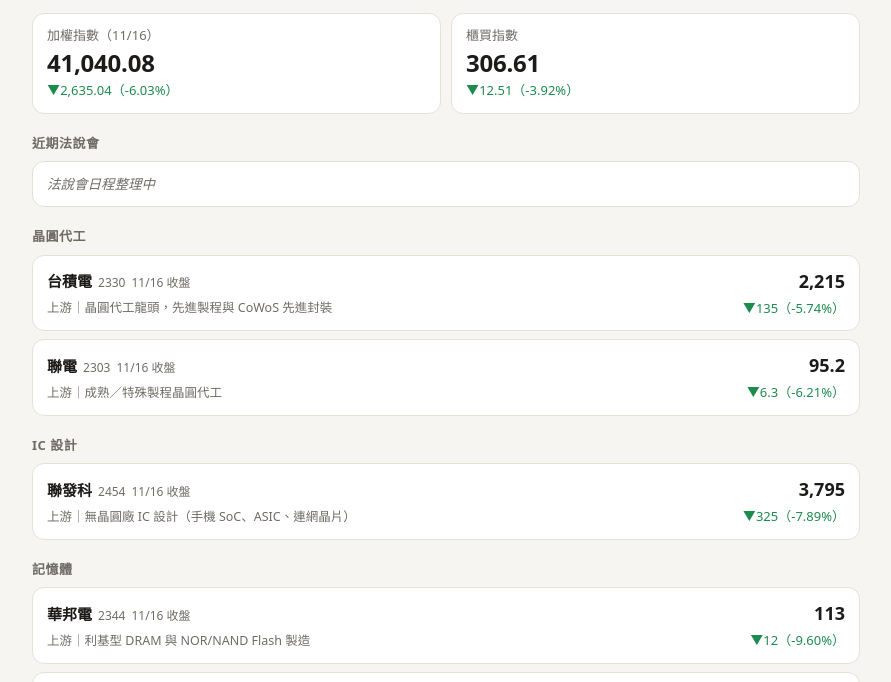
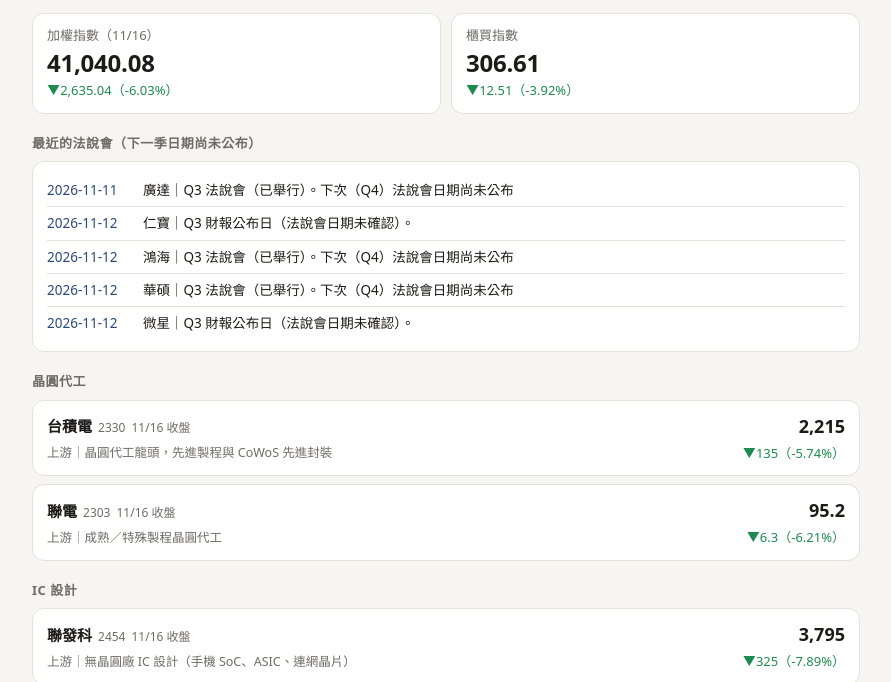
Before and after one commit to 021404anderson-commits/tw-stock-tracker, a plain HTML site: page index.html in a window 1280 px wide. Shown: the part 78-760 px from the top of the page, without its empty margins (194-1085 px from the left). Drawn offline with Linux system fonts and the light colour scheme.

Commit message:
補上 16 檔法說會日期與產品比重
Co-Authored-By: Claude Fable 5.2 <noreply@anthropic.com>
Claude-Session: https://claude.ai/code/session_01Kau2ETpzwZarinPX3BErhE

```diff
--- a/fundamentals.json
+++ b/fundamentals.json
@@ -1,4 +1,442 @@
 {
-  "_說明": "法說會與產品比重。每檔一筆，key 為股票代號。conference.date 用 YYYY-MM-DD；product_mix 的 pct 為百分比。",
-  "items": {}
+ "_說明": "法說會與產品比重，人工整理並附來源。key 為股票代號。",
+ "updated": "2026-11-17",
+ "items": {
+  "2330": {
+   "conference": {
+    "date": "2026-10-15",
+    "note": "Q3 法說會（已舉行）。下次（Q4）法說會日期尚未公布"
+   },
+   "mix_period": "2026 Q3・應用平台別",
+   "product_mix": [
+    {
+     "name": "HPC",
+     "pct": 68
+    },
+    {
+     "name": "智慧型手機",
+     "pct": 21
+    },
+    {
+     "name": "車用",
+     "pct": 4
+    },
+    {
+     "name": "物聯網",
+     "pct": 4
+    },
+    {
+     "name": "消費性電子",
+     "pct": 1
+    },
+    {
+     "name": "其他",
+     "pct": 2
+    }
+   ],
+   "mix_note": "製程別：2 奈米 8%、3 奈米 33%、5 奈米 28%、7 奈米 10%。「其他」為餘額推算。",
+   "sources": [
+    {
+     "title": "股感 Q3 法說會重點",
+     "url": "https://www.stockfeel.com.tw/%E5%8F%B0%E7%A9%8D%E9%9B%BB-2330-2026q3-%E6%B3%95%E8%AA%AA%E6%9C%83/"
+    }
+   ]
+  },
+  "2303": {
+   "conference": {
+    "date": "2026-10-28",
+    "note": "Q3 法說會（已舉行）。下次（Q4）法說會日期尚未公布"
+   },
+   "mix_period": "2026 Q3・應用別",
+   "product_mix": [
+    {
+     "name": "通訊",
+     "pct": 39
+    },
+    {
+     "name": "消費",
+     "pct": 32
+    },
+    {
+     "name": "電腦",
+     "pct": 13
+    },
+    {
+     "name": "其他",
+     "pct": 16
+    }
+   ],
+   "mix_note": "製程別：22/28 奈米 35%、40 奈米 16%、65 奈米 19%。",
+   "sources": [
+    {
+     "title": "淘金脈絡 Q3 法說整理",
+     "url": "https://vocus.cc/article/6ae29af2fd897800014c7150"
+    }
+   ]
+  },
+  "2454": {
+   "conference": {
+    "date": "2026-10-30",
+    "note": "Q3 法說會（已舉行）。下次（Q4）法說會日期尚未公布"
+   },
+   "mix_period": "2026 Q3・產品線別",
+   "product_mix": [
+    {
+     "name": "智慧裝置平台",
+     "pct": 58
+    },
+    {
+     "name": "手機",
+     "pct": 37
+    },
+    {
+     "name": "電源管理 IC",
+     "pct": 5
+    }
+   ],
+   "mix_note": "AI 加速器（ASIC）未單獨揭露 Q3 占比。",
+   "sources": [
+    {
+     "title": "淘金脈絡 Q3 法說整理",
+     "url": "https://vocus.cc/article/6ae478b3fd897800019f7237"
+    }
+   ]
+  },
+  "2344": {
+   "conference": {
+    "date": "2026-11-03",
+    "note": "Q3 法說會（已舉行）。下次（Q4）法說會日期尚未公布"
+   },
+   "mix_period": "2026 Q3・產品別",
+   "product_mix": [
+    {
+     "name": "DRAM（CMS）",
+     "pct": 58
+    },
+    {
+     "name": "Flash",
+     "pct": 32
+    },
+    {
+     "name": "邏輯 IC（新唐）",
+     "pct": 9
+    },
+    {
+     "name": "其他",
+     "pct": 1
+    }
+   ],
+   "mix_note": "記憶體應用別：通訊 31%、車用與工業 26%、消費 26%、電腦 17%。「其他」為餘額推算。",
+   "sources": [
+    {
+     "title": "股感 Q3 法說會重點",
+     "url": "https://www.stockfeel.com.tw/%E8%8F%AF%E9%82%A6%E9%9B%BB-2344-2026q3-%E6%B3%95%E8%AA%AA%E6%9C%83/"
+    }
+   ]
+  },
+  "2337": {
+   "conference": {
+    "date": "2026-10-27",
+    "note": "Q3 法說會（已舉行）。下次（Q4）法說會日期尚未公布"
+   },
+   "mix_period": "2026 Q3・產品別（母公司）",
+   "product_mix": [
+    {
+     "name": "NAND（含 eMMC）",
+     "pct": 47
+    },
+    {
+     "name": "NOR",
+     "pct": 46
+    },
+    {
+     "name": "ROM",
+     "pct": 5
+    },
+    {
+     "name": "晶圓代工",
+     "pct": 2
+    }
+   ],
+   "mix_note": "晶圓代工約 2–3%。",
+   "sources": [
+    {
+     "title": "淘金脈絡 Q3 法說整理",
+     "url": "https://vocus.cc/article/6ae13f24fd89780001b4bece"
+    }
+   ]
+  },
+  "3711": {
+   "conference": {
+    "date": "2026-10-29",
+    "note": "Q3 法說會（已舉行）。下次（Q4）法說會日期尚未公布"
+   },
+   "mix_period": "2026 Q3・事業別",
+   "product_mix": [
+    {
+     "name": "封測（ATM）",
+     "pct": 62
+    },
+    {
+     "name": "電子代工（EMS）",
+     "pct": 38
+    }
+   ],
+   "mix_note": "封測內：通訊 38%、運算 34%、車用／消費／其他 28%；凸塊／覆晶／晶圓級／SiP 51%、打線 24%、測試 17%。事業別含內部銷售，合計略高於 100%。",
+   "sources": [
+    {
+     "title": "淘金脈絡 Q3 法說整理",
+     "url": "https://vocus.cc/article/6ae435ecfd897800015b695a"
+    }
+   ]
+  },
+  "6510": {
+   "conference": {
+    "date": "2026-10-28",
+    "note": "Q3 法說會（已舉行）。下次（Q4）法說會日期尚未公布"
+   },
+   "mix_period": "2026 Q3・產品別",
+   "product_mix": [
+    {
+     "name": "晶圓測試",
+     "pct": 68
+    },
+    {
+     "name": "IC 測試",
+     "pct": 28
+    },
+    {
+     "name": "其他",
+     "pct": 4
+    }
+   ],
+   "mix_note": "應用別：HPC 65.9%。",
+   "sources": [
+    {
+     "title": "淘金脈絡 Q3 法說整理",
+     "url": "https://vocus.cc/article/6ae29d54fd897800014ce816"
+    }
+   ]
+  },
+  "2327": {
+   "conference": {
+    "date": "2026-10-29",
+    "note": "Q3 法說會（已舉行）。下次（Q4）法說會日期尚未公布"
+   },
+   "mix_period": "2026 Q3・產品別",
+   "product_mix": [
+    {
+     "name": "鉭質電容",
+     "pct": 23.7
+    },
+    {
+     "name": "磁性元件",
+     "pct": 22.3
+    },
+    {
+     "name": "MLCC",
+     "pct": 21.5
+    },
+    {
+     "name": "電阻",
+     "pct": 15.3
+    },
+    {
+     "name": "感測器",
+     "pct": 10.6
+    },
+    {
+     "name": "其他",
+     "pct": 6.6
+    }
+   ],
+   "mix_note": "應用別：AI 19.8%、工業 28.7%、車用 14.9%。",
+   "sources": [
+    {
+     "title": "淘金脈絡 Q3 法說整理",
+     "url": "https://vocus.cc/article/6ae321a8fd897800012986f9"
+    }
+   ]
+  },
+  "2308": {
+   "conference": {
+    "date": "2026-10-29",
+    "note": "Q3 法說會（已舉行）。下次（Q4）法說會日期尚未公布"
+   },
+   "mix_period": "2026 Q3・事業別",
+   "product_mix": [
+    {
+     "name": "電源及零組件",
+     "pct": 53.8
+    },
+    {
+     "name": "基礎設施",
+     "pct": 33.5
+    },
+    {
+     "name": "自動化",
+     "pct": 8.1
+    },
+    {
+     "name": "交通",
+     "pct": 4.6
+    }
+   ],
+   "mix_note": "占比由各事業營收換算。",
+   "sources": [
+    {
+     "title": "淘金脈絡 Q3 法說整理",
+     "url": "https://vocus.cc/article/6ae3211ffd897800012970fb"
+    }
+   ]
+  },
+  "2382": {
+   "conference": {
+    "date": "2026-11-11",
+    "note": "Q3 法說會（已舉行）。下次（Q4）法說會日期尚未公布"
+   },
+   "mix_period": null,
+   "product_mix": [],
+   "mix_note": "公司未揭露完整產品比重。法說會表示明年整體伺服器營收占比上看 9 成。",
+   "sources": [
+    {
+     "title": "鉅亨網 廣達法說",
+     "url": "https://news.cnyes.com/news/id/6658658"
+    }
+   ]
+  },
+  "2324": {
+   "conference": {
+    "date": "2026-11-12",
+    "note": "Q3 財報公布日（法說會日期未確認）。"
+   },
+   "mix_period": null,
+   "product_mix": [],
+   "mix_note": "公司未揭露完整產品比重。非 PC 約 36%、伺服器逾 1 成（報導未註明是單季或累計）。",
+   "sources": [
+    {
+     "title": "鉅亨網 仁寶 Q3",
+     "url": "https://news.cnyes.com/news/id/6660782"
+    }
+   ]
+  },
+  "2317": {
+   "conference": {
+    "date": "2026-11-12",
+    "note": "Q3 法說會（已舉行）。下次（Q4）法說會日期尚未公布"
+   },
+   "mix_period": "2026 Q3・產品類別",
+   "product_mix": [
+    {
+     "name": "雲端網路",
+     "pct": 54
+    },
+    {
+     "name": "消費智能",
+     "pct": 29
+    },
+    {
+     "name": "電腦終端",
+     "pct": 12
+    },
+    {
+     "name": "元件及其他",
+     "pct": 5
+    }
+   ],
+   "mix_note": null,
+   "sources": [
+    {
+     "title": "數位時代 鴻海法說",
+     "url": "https://www.bnext.com.tw/article/93040/2026-foxconn--earnings-call-"
+    }
+   ]
+  },
+  "2395": {
+   "conference": {
+    "date": "2026-11-04",
+    "note": "Q3 法說會（已舉行）。下次（Q4）法說會日期尚未公布"
+   },
+   "mix_period": "2026 前三季・事業群別",
+   "product_mix": [
+    {
+     "name": "智能系統",
+     "pct": 42
+    },
+    {
+     "name": "嵌入式",
+     "pct": 32
+    },
+    {
+     "name": "Service+／其他",
+     "pct": 15
+    },
+    {
+     "name": "工業物聯網",
+     "pct": 6
+    },
+    {
+     "name": "服務",
+     "pct": 5
+    }
+   ],
+   "mix_note": "高階邊緣 AI 占 24.5%。區域：北美 33%、中國 22%、歐洲 15%。",
+   "sources": [
+    {
+     "title": "股感 Q3 法說會重點",
+     "url": "https://www.stockfeel.com.tw/%E7%A0%94%E8%8F%AF-2395-2026q3-%E6%B3%95%E8%AA%AA%E6%9C%83/"
+    }
+   ]
+  },
+  "2357": {
+   "conference": {
+    "date": "2026-11-12",
+    "note": "Q3 法說會（已舉行）。下次（Q4）法說會日期尚未公布"
+   },
+   "mix_period": "2026 Q3・產品別",
+   "product_mix": [
+    {
+     "name": "系統（PC）",
+     "pct": 50
+    },
+    {
+     "name": "伺服器",
+     "pct": 30
+    },
+    {
+     "name": "零組件",
+     "pct": 20
+    }
+   ],
+   "mix_note": "區域：亞洲 42%、歐洲 35%、美洲 23%。",
+   "sources": [
+    {
+     "title": "鉅亨網 華碩法說筆記",
+     "url": "https://news.cnyes.com/news/id/6660660"
+    }
+   ]
+  },
+  "2377": {
+   "conference": {
+    "date": "2026-11-12",
+    "note": "Q3 財報公布日（法說會日期未確認）。"
+   },
+   "mix_period": null,
+   "product_mix": [],
+   "mix_note": "未查到公司揭露的最新產品比重。",
+   "sources": [
+    {
+     "title": "科技島 微星前三季",
+     "url": "https://www.technice.com.tw/project/tech-frontline/330931/"
+    }
+   ]
+  },
+  "2353": {
+   "conference": null,
+   "mix_period": null,
+   "product_mix": [],
+   "mix_note": "未查到 Q3 法說會日期與最新產品比重。",
+   "sources": []
+  }
+ }
 }
--- a/index.html
+++ b/index.html
@@ -50,7 +50,7 @@ footer{color:var(--mute);font-size:12px;margin-top:24px}
 <p class="sub" id="sub">載入中…</p>
 <div id="warn"></div>
 <section class="idx" id="idx"></section>
-<h2>近期法說會</h2>
+<h2 id="calh">法說會</h2>
 <section class="card cal" id="cal"></section>
 <div id="stocks"></div>
 <footer>行情：臺灣證券交易所、證券櫃檯買賣中心開放資料，每個交易日收盤後自動更新。法說會與產品比重為人工整理並附來源，僅供研究參考，非投資建議。</footer>
@@ -83,6 +83,7 @@ function spark(vals,up){
   const cal=document.getElementById("cal"),today=new Date().toISOString().slice(0,10);
   const ev=wl.stocks.map(s=>({s,c:(F[s.code]||{}).conference})).filter(x=>x.c&&x.c.date).sort((a,b)=>a.c.date<b.c.date?-1:1);
   const upc=ev.filter(x=>x.c.date>=today),show=upc.length?upc:ev.slice(-5);
+  document.getElementById("calh").textContent=upc.length?"即將舉行的法說會":"最近的法說會（下一季日期尚未公布）";
   if(!show.length)cal.append(el("span","todo","法說會日程整理中"));
   for(const x of show){const r=el("div"),t=el("time",null,x.c.date);r.append(t,el("span",null,`${x.s.name}${x.c.note?"｜"+x.c.note:""}`));cal.append(r)}
   const box=document.getElementById("stocks");let g="";
@@ -102,7 +103,8 @@ function spark(vals,up){
     if(f.product_mix&&f.product_mix.length){const bar=el("div","bar"),lg=el("div","leg");
       f.product_mix.forEach((m,i)=>{const seg=el("i");seg.style.width=m.pct+"%";seg.style.background=MIX[i%MIX.length];bar.append(seg);
         const it=el("span"),sw=el("b");sw.style.background=MIX[i%MIX.length];it.append(sw,document.createTextNode(`${m.name} ${m.pct}%`));lg.append(it)});
-      dd.append(bar,lg)}else dd.append(el("span","todo","整理中"));
+      dd.append(bar,lg)}else if(!f.mix_note)dd.append(el("span","todo","整理中"));
+    if(f.mix_note)dd.append(el("div",null,f.mix_note));
     dl.append(dd);
     dl.append(el("dt",null,"法說會"));const cd=el("dd");
     if(f.conference&&f.conference.date){cd.textContent=`${f.conference.date}${f.conference.note?"｜"+f.conference.note:""}`}else cd.append(el("span","todo","整理中"));
```
